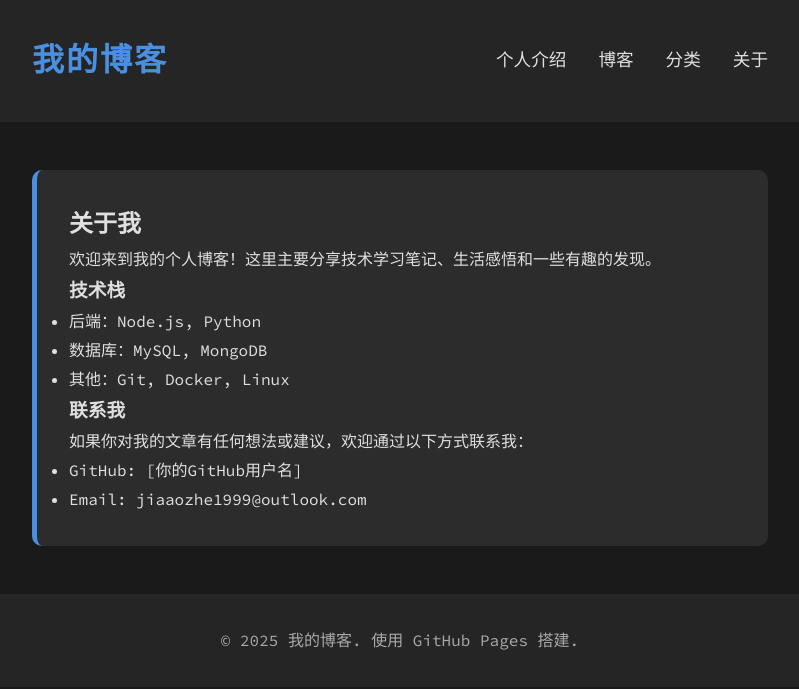
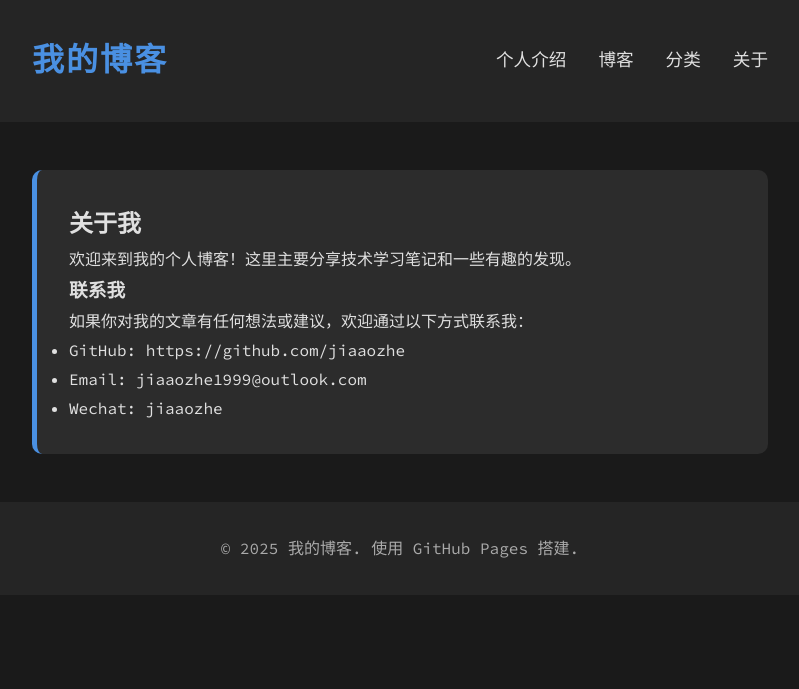
Before and after one commit to jiaaozhe/jiaaozhe.github.io, a Jekyll site: the page built from about.md, in a window 1280 px wide. Shown: the top 689 px of the page, without its empty margins (240-1039 px from the left). Built offline with Jekyll 4.4.1, drawn with Linux system fonts in a browser that asks for light colours.

Commit message:
update profile

```diff
--- a/about.md
+++ b/about.md
@@ -7,20 +7,15 @@ title: 关于
     <h2>关于我</h2>
 
     <div class="post-content">
-        <p>欢迎来到我的个人博客！这里主要分享技术学习笔记、生活感悟和一些有趣的发现。</p>
+        <p>欢迎来到我的个人博客！这里主要分享技术学习笔记和一些有趣的发现。</p>
 
-        <h3>技术栈</h3>
-        <ul>
-            <li>后端：Node.js, Python</li>
-            <li>数据库：MySQL, MongoDB</li>
-            <li>其他：Git, Docker, Linux</li>
-        </ul>
 
         <h3>联系我</h3>
         <p>如果你对我的文章有任何想法或建议，欢迎通过以下方式联系我：</p>
         <ul>
-            <li>GitHub: [你的GitHub用户名]</li>
+            <li>GitHub: https://github.com/jiaaozhe</li>
             <li>Email: jiaaozhe1999@outlook.com</li>
+            <li>Wechat: jiaaozhe</li>
         </ul>
     </div>
 </article>
```
